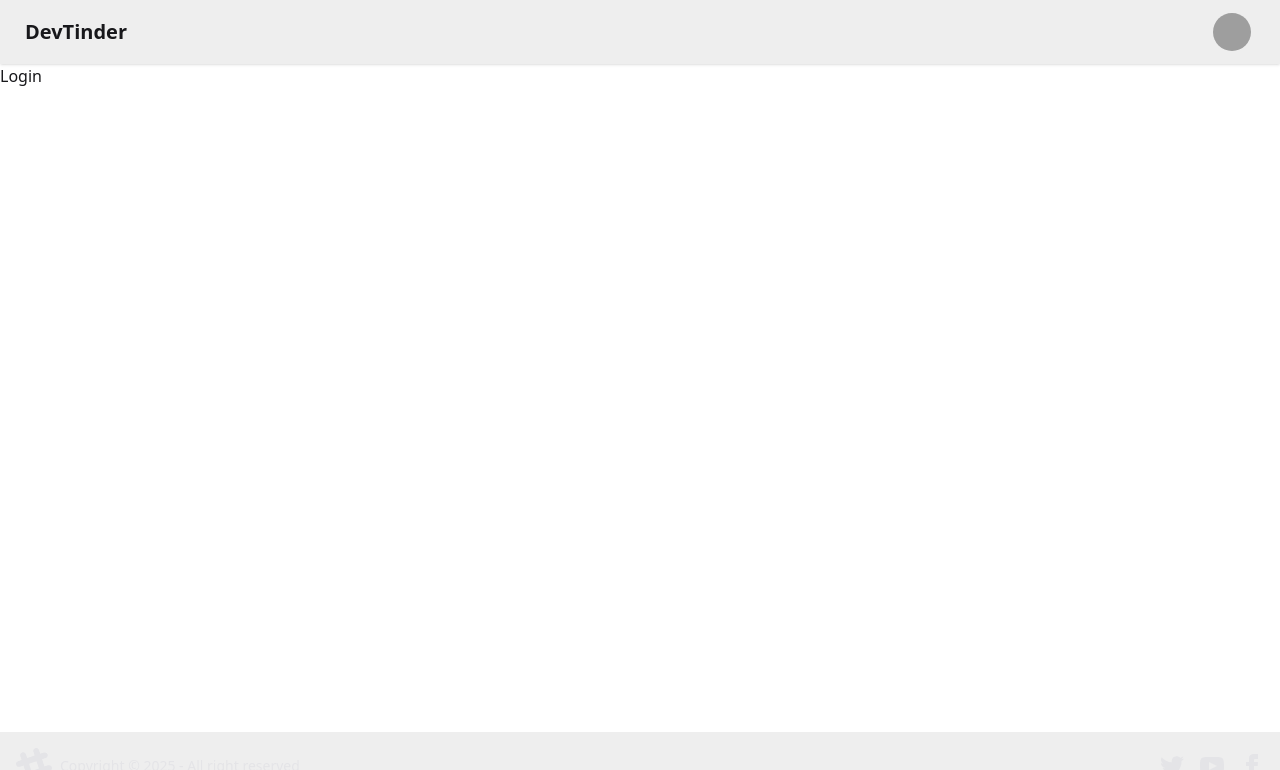
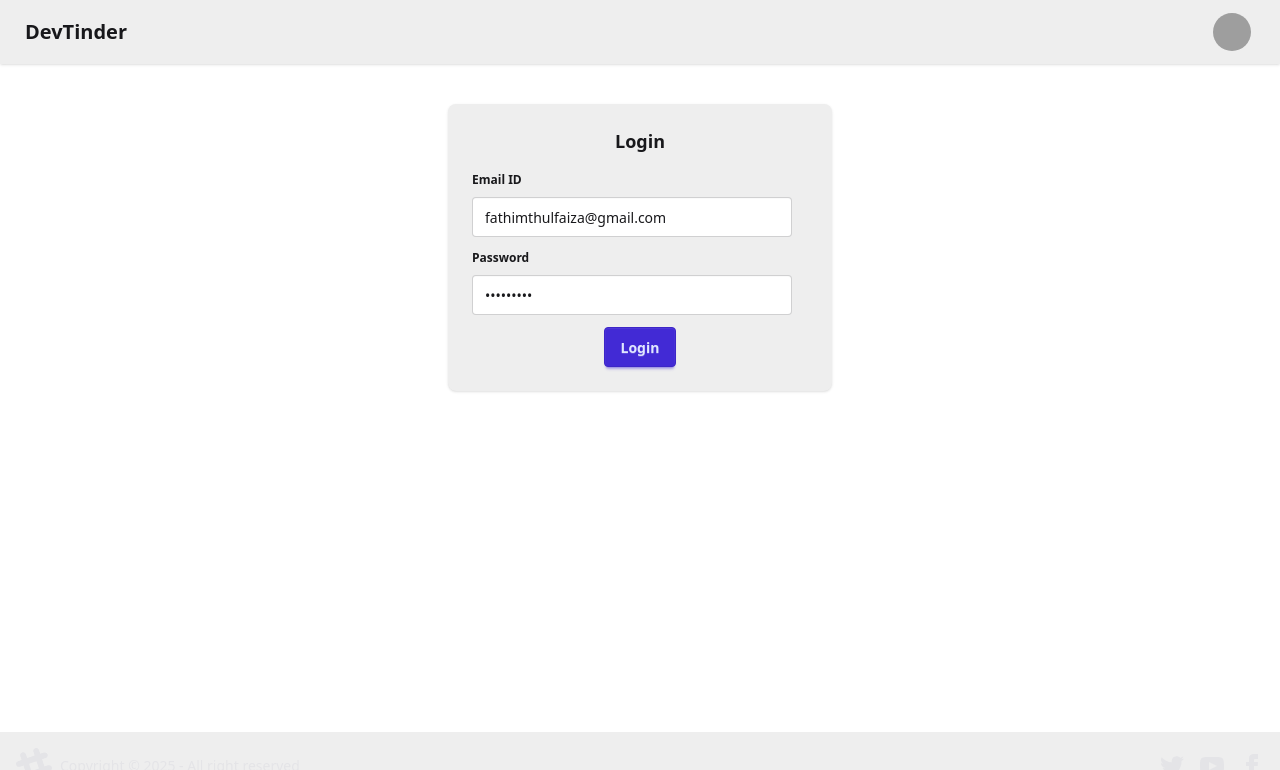
Before and after one commit to FathimathulFaiza/devTinder-web, a React (Vite) app: page /login in a window 1280 px wide. Shown: the top 770 px of the page. Built offline with nearby package versions, Linux system fonts and the light colour scheme; grey boxes are pictures that could not be loaded.

Commit message:
connecting login Api from backend to frontend axios, CORS

```diff
--- a/package.json
+++ b/package.json
@@ -11,6 +11,7 @@
   },
   "dependencies": {
     "@tailwindcss/vite": "^4.1.17",
+    "axios": "^1.13.2",
     "react": "^19.2.0",
     "react-dom": "^19.2.0",
     "react-router-dom": "^7.10.1",
--- a/src/Login.jsx
+++ b/src/Login.jsx
@@ -1,9 +1,69 @@
-import React from 'react'
+import React, { useState } from "react";
+import axios from "axios"
 
 const Login = () => {
+
+  // These will store what the user types
+  const [emailId, setEmailId] = useState("fathimthulfaiza@gmail.com");
+  const [password, setPassword] = useState("Faiza@123");
+
+// handle the API call - Axios used (network call)
+
+   const handleLogin = async ()=>{
+
+    try{
+      const res = await axios.post("http://localhost:7777/login", {
+        emailId,
+        password,
+
+      }, { withCredentials: true }  )
+
+    }
+    catch(err){
+      console.error(err)
+    }
+   }
+
+
   return (
-    <div>Login</div>
-  )
-}
+    <div className="flex justify-center my-10">
+      <div className="card bg-base-300 w-96 shadow-sm">
+        <div className="card-body">
+          <h2 className="card-title justify-center">Login</h2>
 
-export default Login
+          <div>
+            {/* Email */}
+            <fieldset className="fieldset w-full">
+              <legend className="fieldset-legend">Email ID</legend>
+              <input
+                type="text"
+                className="input"
+                placeholder="Type your Email ID here"
+                value={emailId}   // show the value
+                onChange={(e) => setEmailId(e.target.value)} // update the value
+              />
+            </fieldset>
+
+            {/* Password */}
+            <fieldset className="fieldset w-full">
+              <legend className="fieldset-legend">Password</legend>
+              <input
+                type="password"
+                className="input"
+                placeholder="Type your Password here"
+                value={password}
+                onChange={(e) => setPassword(e.target.value)}
+              />
+            </fieldset>
+          </div>
+
+          <div className="card-actions justify-center">
+            <button className="btn btn-primary" onClick={handleLogin}>Login</button>
+          </div>
+        </div>
+      </div>
+    </div>
+  );
+};
+
+export default Login;
```
Also changed, not shown: 1 other file (tests, documents, lock files or other folders).
